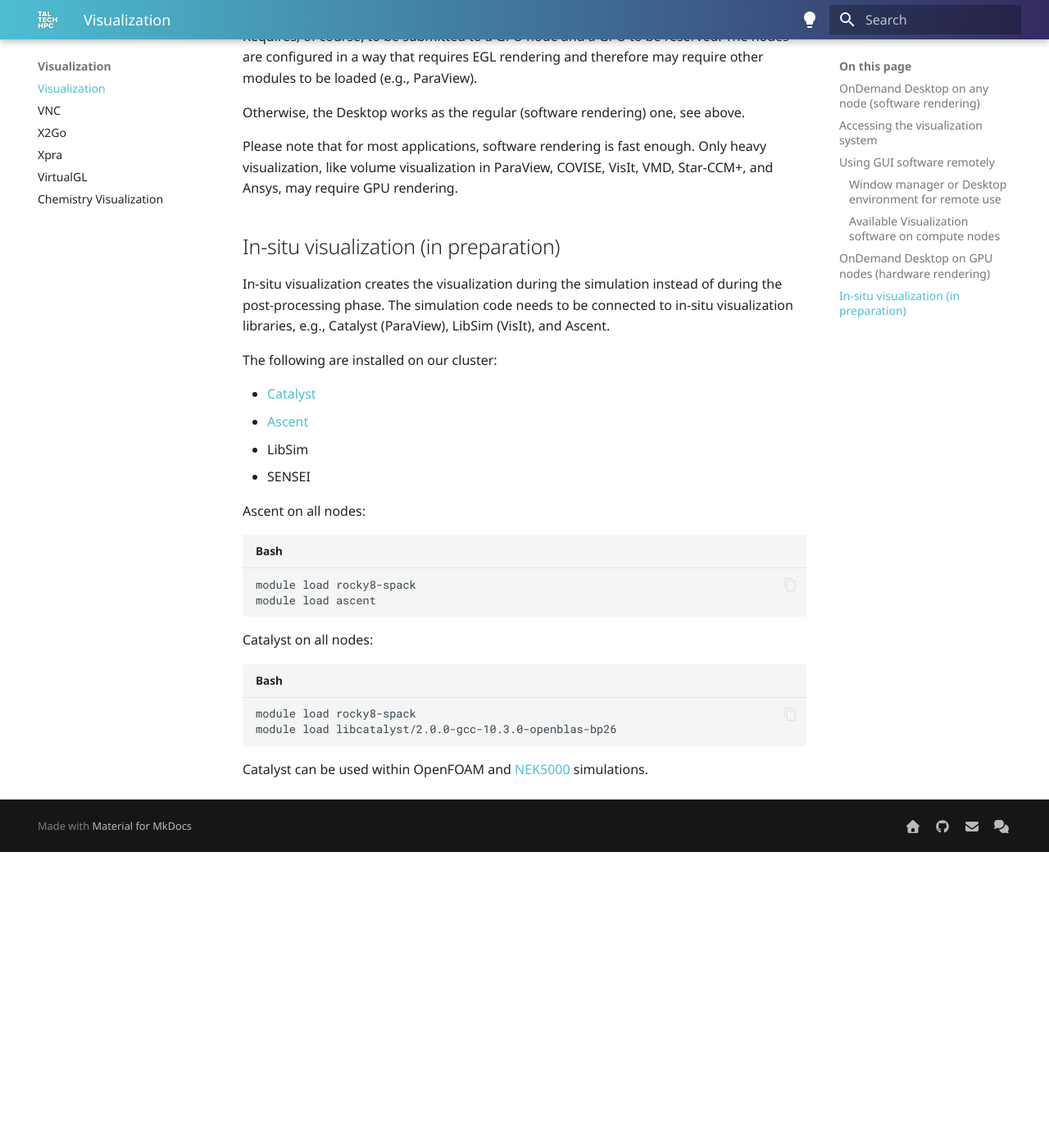
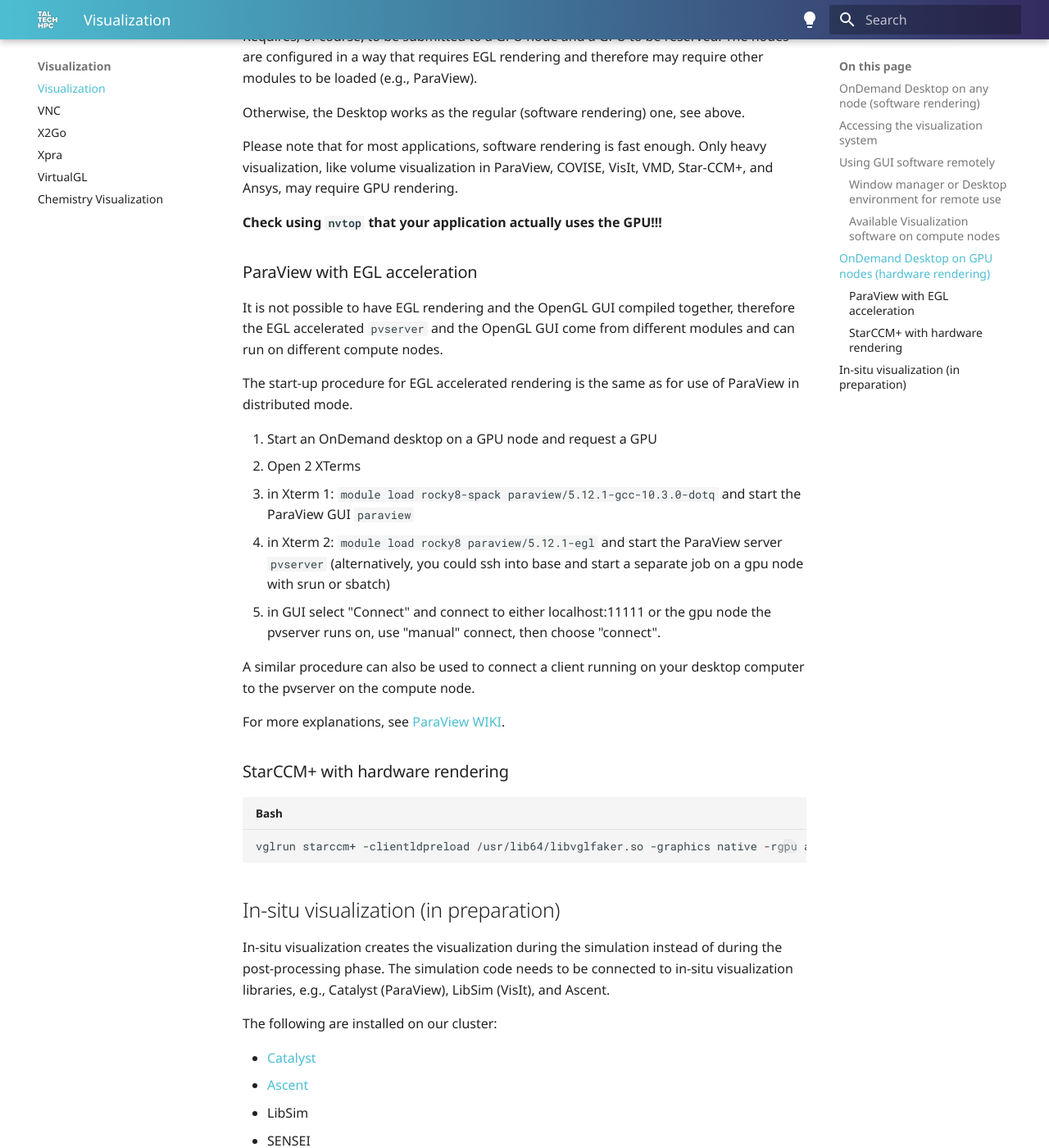
Before and after one commit to TalTech-HPC-Centre/taltech-hpc-docs, an MkDocs documentation site: the page built from docs/visualization/visualization.md, in a window 1280 px wide and 1400 px high, scrolled down 3404 px. Shown: the whole window at 82% size. Built offline with MkDocs 1.6.1 and Material for MkDocs 9.7.7, drawn with Linux system fonts in a browser that asks for light colours; comment, search, counter and statistics services are not loaded; before the commit the page ends 4443 px from its top, so only the background shows below that.

Commit message:
keep up with upstream source

````diff
--- a/docs/visualization/visualization.md
+++ b/docs/visualization/visualization.md
@@ -92,6 +92,30 @@ Otherwise, the Desktop works as the regular (software rendering) one, see above.
 
 Please note that for most applications, software rendering is fast enough. Only heavy visualization, like volume visualization in ParaView, COVISE, VisIt, VMD, Star-CCM+, and Ansys, may require GPU rendering.
 
+**Check using `nvtop` that your application actually uses the GPU!!!**
+
+### ParaView with EGL acceleration
+
+It is not possible to have EGL rendering and the OpenGL GUI compiled together, therefore the EGL accelerated `pvserver` and the OpenGL GUI come from different modules and can run on different compute nodes.
+
+The start-up procedure for EGL accelerated rendering is the same as for use of ParaView in distributed mode.
+
+1. Start an OnDemand desktop on a GPU node and request a GPU
+2. Open 2 XTerms
+3. in Xterm 1: `module load rocky8-spack paraview/5.12.1-gcc-10.3.0-dotq` and start the ParaView GUI `paraview`
+4. in Xterm 2: `module load rocky8 paraview/5.12.1-egl` and start the ParaView server `pvserver` (alternatively, you could ssh into base and start a separate job on a gpu node with srun or sbatch)
+5. in GUI select "Connect" and connect to either localhost:11111 or the gpu node the pvserver runs on, use "manual" connect, then choose "connect".
+
+A similar procedure can also be used to connect a client running on your desktop computer to the pvserver on the compute node.
+
+For more explanations, see [ParaView WIKI](https://www.paraview.org/Wiki/Reverse_connection_and_port_forwarding).
+
+### StarCCM+ with hardware rendering
+
+```bash
+vglrun starccm+ -clientldpreload /usr/lib64/libvglfaker.so -graphics native -rgpu auto  -power -fabric TCP -podkey $YOURPODKEY ...
+```
+
 ## In-situ visualization (in preparation)
 
 In-situ visualization creates the visualization during the simulation instead of during the post-processing phase. The simulation code needs to be connected to in-situ visualization libraries, e.g., Catalyst (ParaView), LibSim (VisIt), and Ascent.
````
Also changed, not shown: docs/learning/learning.md (+14 -2 lines).
